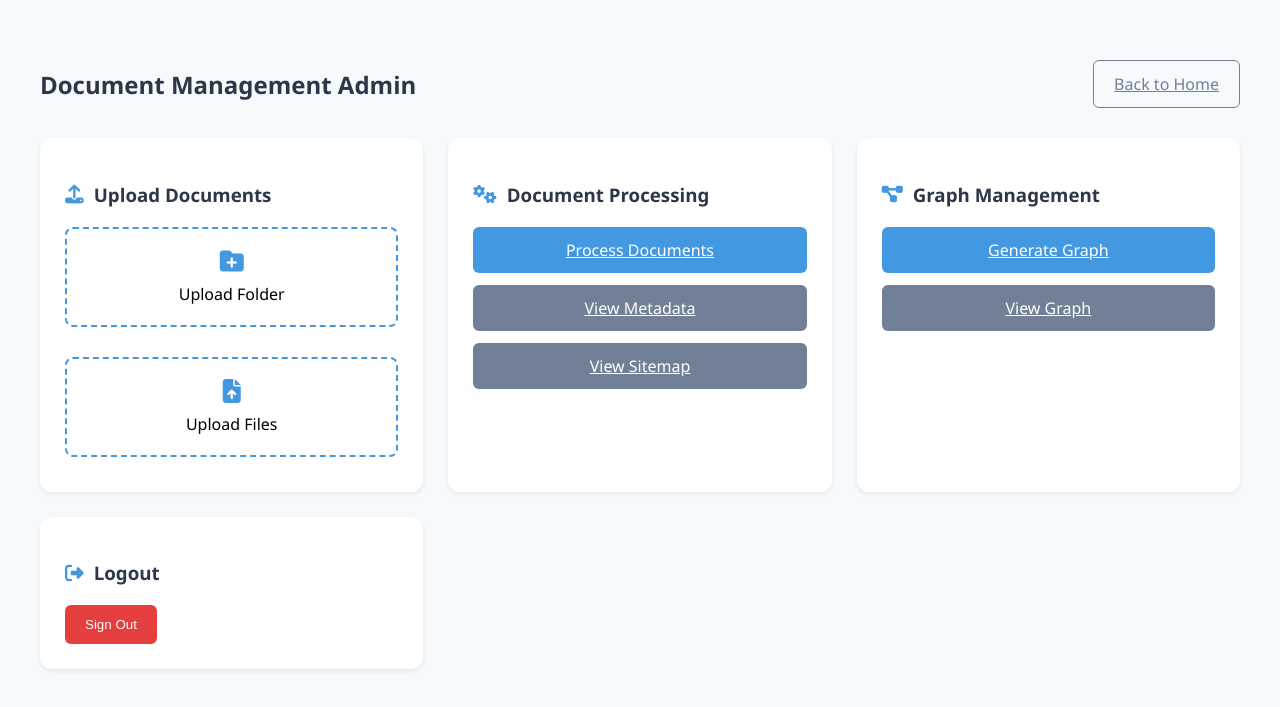
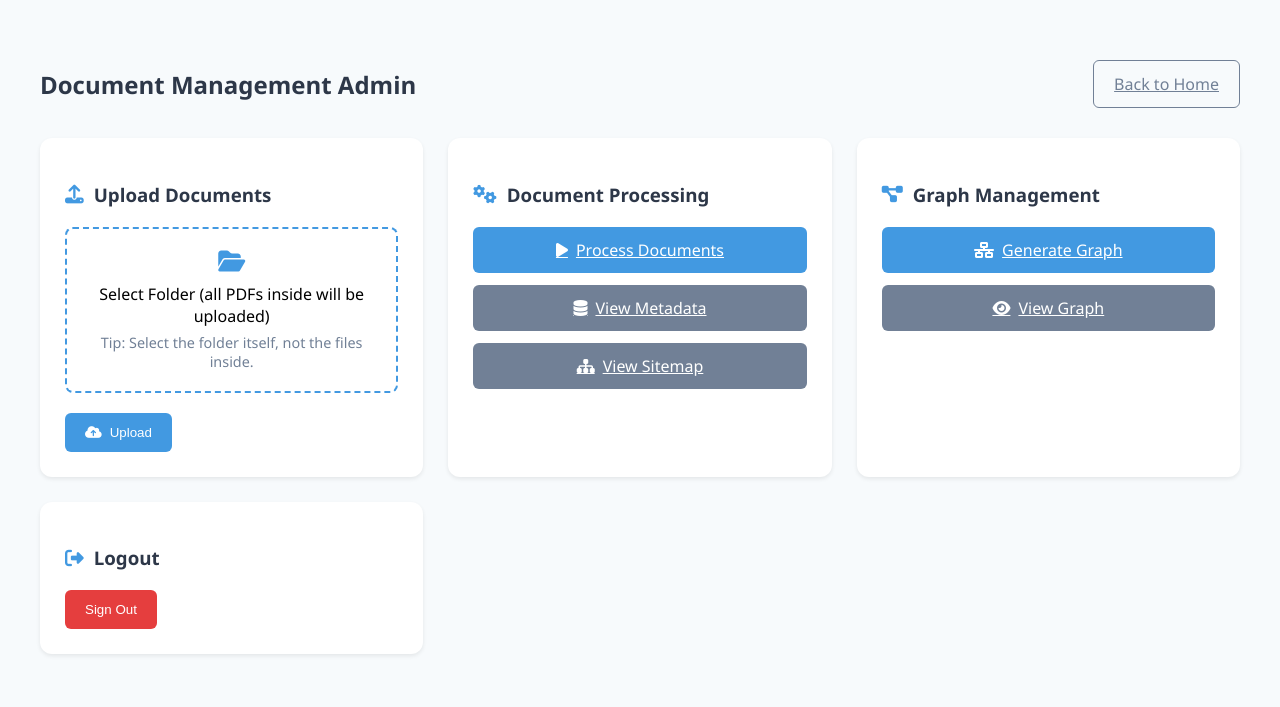
Before and after one commit to Akira0979/WoWLab, a Flask app: page /admin in a window 1280 px wide. Shown: the top 707 px of the page. Run offline with Flask 3, Linux system fonts and the light colour scheme.

Commit message:
Update admin.html

```diff
--- a/Ollama + neo4j/templates/admin.html
+++ b/Ollama + neo4j/templates/admin.html
@@ -63,28 +63,11 @@
             justify-content: center;
             gap: 8px;
         }
-        .btn-primary {
-            background: #4299e1;
-            color: white;
-        }
-        .btn-secondary {
-            background: #718096;
-            color: white;
-        }
-        .btn-outline {
-            border: 1px solid #718096;
-            background: transparent;
-            color: #718096;
-        }
-        .btn:hover {
-            opacity: 0.9;
-            transform: translateY(-1px);
-        }
-        .upload-section {
-            display: flex;
-            flex-direction: column;
-            gap: 20px;
-        }
+        .btn-primary { background: #4299e1; color: white; }
+        .btn-secondary { background: #718096; color: white; }
+        .btn-outline { border: 1px solid #718096; background: transparent; color: #718096; }
+        .btn:hover { opacity: 0.9; transform: translateY(-1px); }
+        .upload-section { display: flex; flex-direction: column; gap: 20px; }
         .upload-label {
             display: block;
             padding: 20px;
@@ -95,23 +78,21 @@
             text-align: center;
             margin-bottom: 10px;
         }
-        .upload-label:hover {
-            border-color: #2b6cb0;
-            background: #ebf8ff;
-        }
+        .upload-label:hover { border-color: #2b6cb0; background: #ebf8ff; }
         .upload-label i {
             font-size: 24px;
             color: #4299e1;
             margin-bottom: 10px;
             display: block;
         }
-        .hidden {
-            display: none;
-        }
-        .logout {
-            background: #e53e3e;
-            color: white;
-        }
+        .hidden { display: none; }
+        .logout { background: #e53e3e; color: white; }
+        /* Alerts */
+        .alert { padding: 10px; margin-top: 10px; border-radius: 6px; }
+        .alert-success { background: #c6f6d5; color: #276749; }
+        .alert-danger { background: #fed7d7; color: #c53030; }
+        .alert-info { background: #bee3f8; color: #2c5282; }
+        .small-note { color: #718096; font-size: 0.9rem; margin-top: 6px; }
     </style>
 </head>
 <body>
@@ -120,46 +101,57 @@
         <h2>Document Management Admin</h2>
         <a href="{{ url_for('home') }}" class="btn btn-outline">Back to Home</a>
     </div>
+
     <div class="admin-grid">
         <!-- Upload Documents Panel -->
         <div class="admin-card">
             <h3><i class="fas fa-upload"></i> Upload Documents</h3>
             <div class="upload-section">
-                <!-- Folder Upload -->
-                <form id="folderUploadForm" action="{{ url_for('upload_folder') }}" method="post" enctype="multipart/form-data">
+                <!-- Single Folder Upload -->
+                <form id="folderUploadForm" action="/upload_folder" method="post" enctype="multipart/form-data">
                     <label for="folderInput" class="upload-label">
-                        <i class="fas fa-folder-plus"></i>
-                        <span>Upload Folder</span>
+                        <i class="fas fa-folder-open"></i>
+                        <span>Select Folder (all PDFs inside will be uploaded)</span>
+                        <div class="small-note">Tip: Select the folder itself, not the files inside.</div>
                     </label>
-                    <input type="file" id="folderInput" name="folder" webkitdirectory directory multiple class="hidden">
-                </form>
-                <!-- Files Upload -->
-                <form id="filesUploadForm" action="{{ url_for('upload_folder') }}" method="post" enctype="multipart/form-data">
-                    <label for="filesInput" class="upload-label">
-                        <i class="fas fa-file-upload"></i>
-                        <span>Upload Files</span>
-                    </label>
-                    <input type="file" id="filesInput" name="files[]" multiple accept=".pdf,.txt" class="hidden">
+                    <input
+                        type="file"
+                        id="folderInput"
+                        name="folder"
+                        webkitdirectory
+                        directory
+                        multiple
+                        accept=".pdf"
+                        class="hidden"
+                    >
+                    <div id="selectedCount" class="small-note"></div>
+                    <button type="submit" class="btn btn-primary" style="margin-top:10px;">
+                        <i class="fas fa-cloud-upload-alt"></i> Upload
+                    </button>
+                    <div id="uploadStatus"></div>
                 </form>
             </div>
         </div>
+
         <!-- Document Processing Panel -->
         <div class="admin-card">
             <h3><i class="fas fa-cogs"></i> Document Processing</h3>
             <div class="button-group">
-                <a href="/ingest" class="btn btn-primary">Process Documents</a>
-                <a href="/view_metadata" class="btn btn-secondary">View Metadata</a>
-                <a href="/view_sitemap" class="btn btn-secondary">View Sitemap</a>
+                <a href="/ingest" class="btn btn-primary"><i class="fas fa-play"></i> Process Documents</a>
+                <a href="/view_metadata" class="btn btn-secondary"><i class="fas fa-database"></i> View Metadata</a>
+                <a href="/view_sitemap" class="btn btn-secondary"><i class="fas fa-sitemap"></i> View Sitemap</a>
             </div>
         </div>
+
         <!-- Graph Management Panel -->
         <div class="admin-card">
             <h3><i class="fas fa-project-diagram"></i> Graph Management</h3>
             <div class="button-group">
-                <a href="/view_graph" class="btn btn-primary">Generate Graph</a>
-                <a href="/view_graph" class="btn btn-secondary">View Graph</a>
+                <a href="/view_graph" class="btn btn-primary"><i class="fas fa-network-wired"></i> Generate Graph</a>
+                <a href="/view_graph" class="btn btn-secondary"><i class="fas fa-eye"></i> View Graph</a>
             </div>
         </div>
+
         <!-- Logout Button -->
         <div class="admin-card">
             <h3><i class="fas fa-sign-out-alt"></i> Logout</h3>
@@ -169,15 +161,64 @@
         </div>
     </div>
 </div>
+
 <script>
 document.addEventListener('DOMContentLoaded', function() {
-    // Folder Upload Handler
-    document.querySelector('.upload-label[for="folderInput"]').addEventListener('click', function() {
-        document.getElementById('folderInput').click();
+    const folderInput = document.getElementById('folderInput');
+    const folderLabel = document.querySelector('.upload-label[for="folderInput"]');
+    const form = document.getElementById('folderUploadForm');
+    const statusDiv = document.getElementById('uploadStatus');
+    const selectedCount = document.getElementById('selectedCount');
+
+    // Trigger folder picker when label is clicked
+    folderLabel.addEventListener('click', function() {
+        folderInput.click();
     });
-    // Files Upload Handler
-    document.querySelector('.upload-label[for="filesInput"]').addEventListener('click', function() {
-        document.getElementById('filesInput').click();
+
+    // Show selected file count (PDFs only)
+    folderInput.addEventListener('change', function() {
+        const pdfs = Array.from(folderInput.files).filter(f => f.name.toLowerCase().endsWith('.pdf'));
+        selectedCount.textContent = pdfs.length
+            ? `Selected ${pdfs.length} PDF${pdfs.length > 1 ? 's' : ''} from folder.`
+            : 'No PDFs detected in the selected folder.';
+        statusDiv.innerHTML = ''; // clear previous status
+    });
+
+    // Submit via fetch to show status neatly
+    form.addEventListener('submit', async function(e) {
+        e.preventDefault();
+
+        const files = Array.from(folderInput.files);
+        const pdfs = files.filter(f => f.name.toLowerCase().endsWith('.pdf'));
+
+        if (!files.length) {
+            statusDiv.innerHTML = '<div class="alert alert-danger">Please select a folder.</div>';
+            return;
+        }
+        if (!pdfs.length) {
+            statusDiv.innerHTML = '<div class="alert alert-danger">No PDFs found in the selected folder.</div>';
+            return;
+        }
+
+        const formData = new FormData();
+        for (const file of files) {
+            formData.append('folder', file);
+        }
+
+        statusDiv.innerHTML = '<div class="alert alert-info">Uploading...</div>';
+
+        try {
+            const resp = await fetch('/upload_folder', { method: 'POST', body: formData });
+            const result = await resp.json();
+
+            if (resp.ok && result.status === 'success') {
+                statusDiv.innerHTML = `<div class="alert alert-success">Uploaded ${result.files_saved.length} PDFs successfully.</div>`;
+            } else {
+                statusDiv.innerHTML = `<div class="alert alert-danger">${result.message || 'Upload failed.'}</div>`;
+            }
+        } catch (err) {
+            statusDiv.innerHTML = '<div class="alert alert-danger">Upload failed. Please try again.</div>';
+        }
     });
 });
 </script>
```
